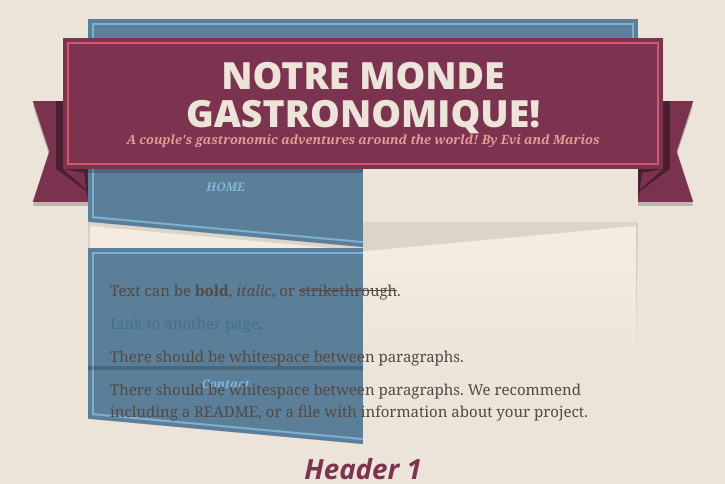
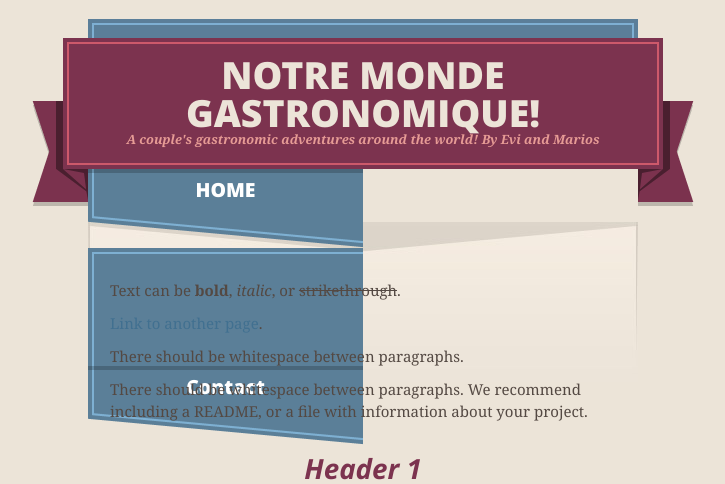
Before and after one commit to fokaefs/notremondegastro, a Jekyll site: the page built from index.md, in a window 1280 px wide. Shown: the top 484 px of the page, without its empty margins (277-1002 px from the left). Built offline with Jekyll 4.4.1, drawn with Linux system fonts in a browser that asks for light colours.

```diff
--- a/_layouts/default.html
+++ b/_layouts/default.html
@@ -41,7 +41,7 @@
       {% if site.show_downloads %}
         <section id="downloads">
           <span class="inner">
-            <a href="{{ site.baseurl }}"><em>HOME</em></a><a href="{{ site.baseurl }}/contact""><em>Contact</em></a>
+            <a href="{{ site.baseurl }}">HOME</a><a href="{{ site.baseurl }}/contact">Contact</a>
           </span>
         </section>
       {% else %}
```
